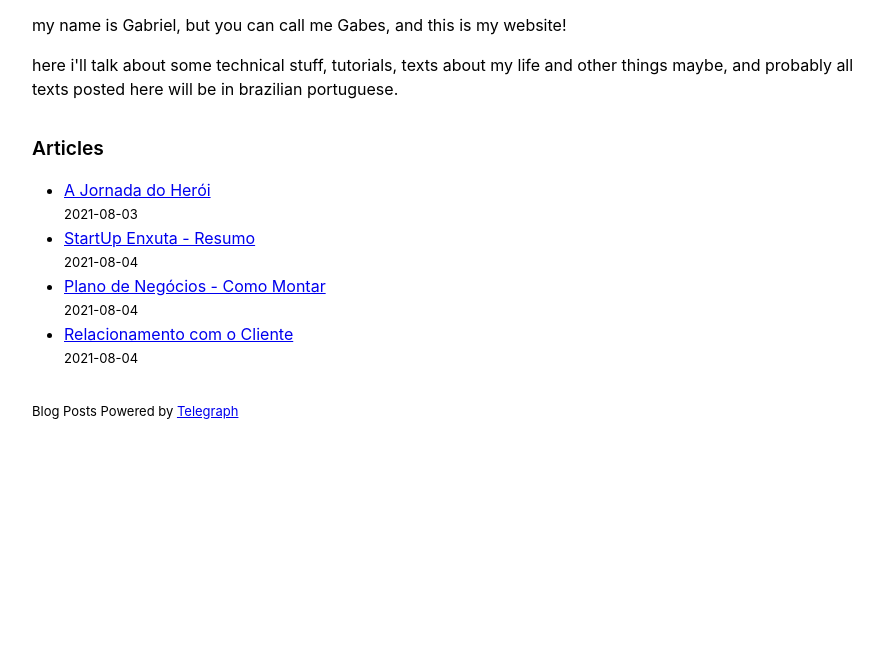
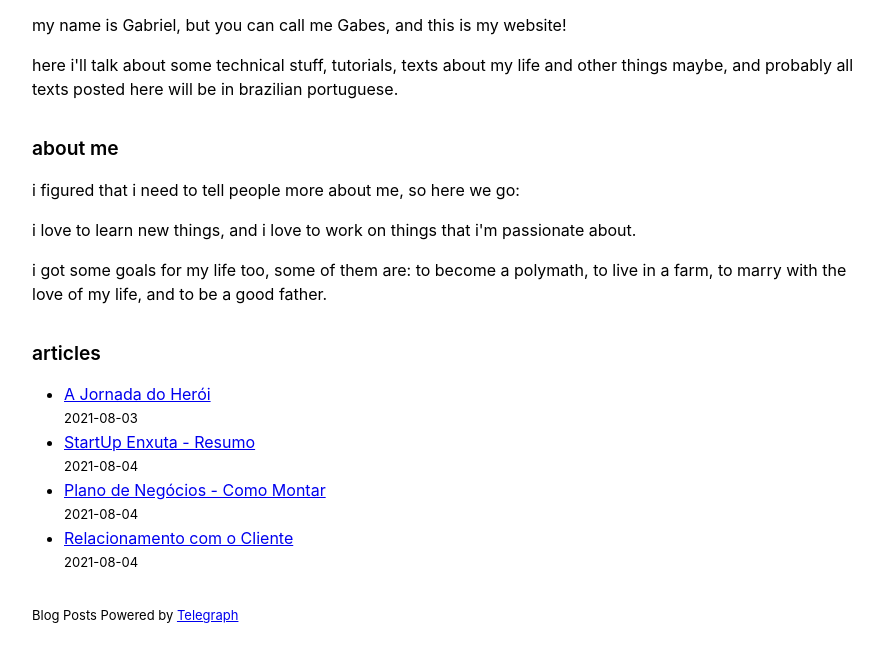
Before and after one commit to gabes-machado/gabes-machado.github.io, a plain HTML site: page index.html in a window 1280 px wide. Shown: the part 111-772 px from the top of the page, without its empty margins (192-1079 px from the left). Drawn offline with Linux system fonts and the light colour scheme.

Commit message:
about me section

```diff
--- a/index.html
+++ b/index.html
@@ -40,7 +40,12 @@
         <p>my name is Gabriel, but you can call me Gabes, and this is my website!</p>
         <p>here i'll talk about some technical stuff, tutorials, texts about my life and other things maybe, and probably all texts posted here will be in brazilian portuguese.</p>
 
-        <h2 id="articles">Articles</h2>
+        <h2>about me</h2>
+          <p>i figured that i need to tell people more about me, so here we go:</p>
+          <p>i love to learn new things, and i love to work on things that i'm passionate about.</p>
+          <p>i got some goals for my life too, some of them are: to become a polymath, to live in a farm, to marry with the love of my life, and to be a good father.</p>
+
+        <h2 id="articles">articles</h2>
             <ul>
                 <li>
                     <a href="https://telegra.ph/A-Jornada-do-Her%C3%B3i-08-04-2">A Jornada do Herói</a>
```
